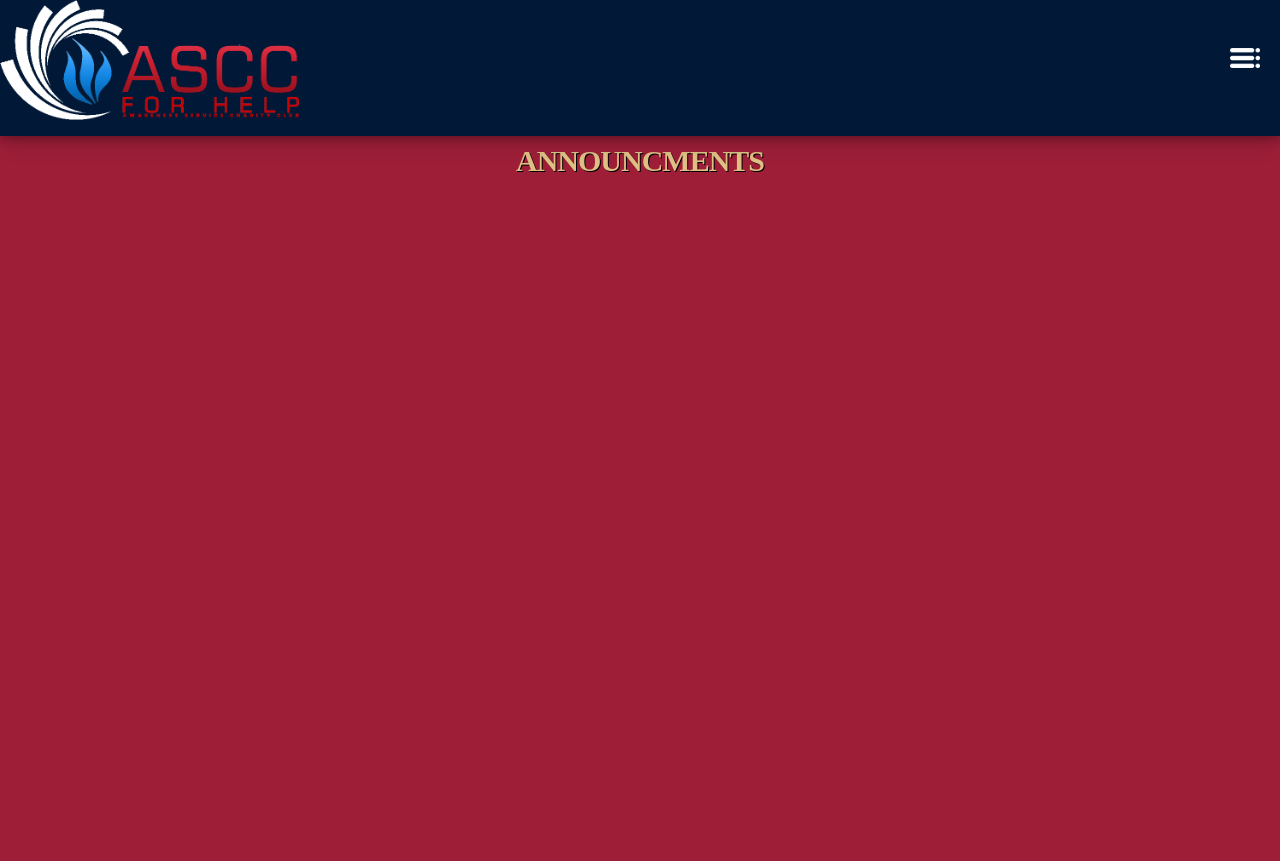
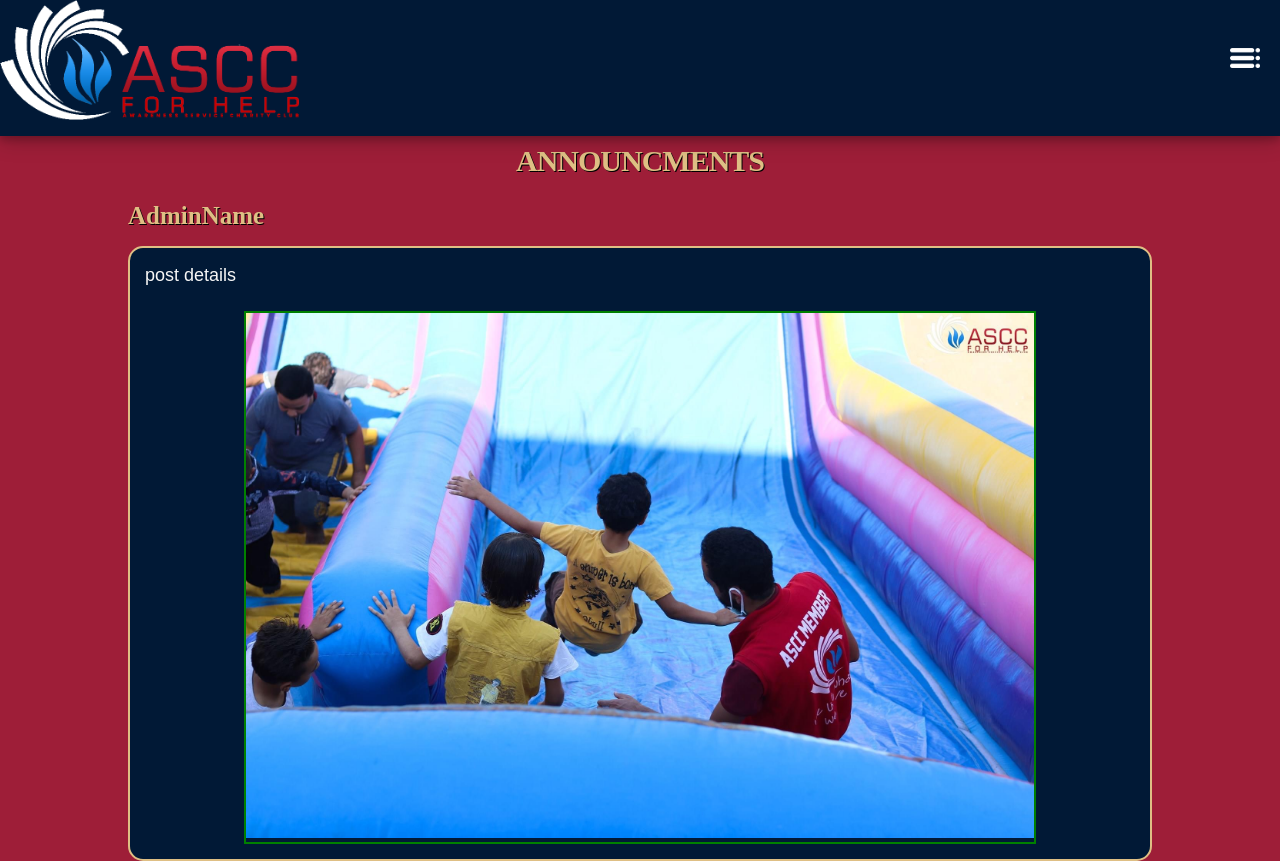
Before and after one commit to Gannah27/MiuAscc, a website: page miuascc.github.io-main/Announcments.html in a window 1280 px wide. Before the commit the page ends 800 px from the top, so only its background shows below. Drawn offline with Linux system fonts and the light colour scheme.

Commit message:
front end modifications

```diff
--- a/miuascc.github.io-main/Announcments.html
+++ b/miuascc.github.io-main/Announcments.html
@@ -54,4 +54,14 @@
 
         </p>
     </div>
+
+    <div class="postContainer">
+        <h3>AdminName</h3>
+        <div class="post">
+            <div class="p1">post details</div>
+            <div class="mediaContainer"> <img style="width:100%;" src="assets/slideshow image 12.JPG"> </div>
+
+        </div>
+    </div>
+
 </body>
--- a/miuascc.github.io-main/assets/main.css
+++ b/miuascc.github.io-main/assets/main.css
@@ -230,6 +230,23 @@ p {
   text-align: center;
 }
 
+h3 {
+  font-size: 25px;
+  color: #DFBF84;
+  text-shadow: 1px 1px 0 #000;
+
+  line-height: 10px;
+}
+
+.p1 {
+  color: #f6f6f6;
+  font-family: 'Orienta', sans-serif;
+  font-size: 18px;
+  line-height: 24px;
+  margin: 0 0 24px;
+
+}
+
 li {
   color: #f6f6f6;
   font-family: 'Orienta', sans-serif;
@@ -386,3 +403,28 @@ a:hover {
   box-shadow: 0 4px 8px 0 rgba(0, 0, 0, 0.2), 0 6px 20px 0 rgba(0, 0, 0, 0.19);
   border-radius: 10px;
 }
+
+.post {
+  height: auto;
+  width: 100%;
+  position: relative;
+  padding: 15px;
+  margin: auto;
+  border: #DFBF84 solid 2px;
+  border-radius: 15px;
+  background-color: #011936FF;
+}
+
+.postContainer {
+  width: 80%;
+  position: relative;
+  margin: auto;
+}
+
+.mediaContainer {
+  position: relative;
+  margin: auto;
+  width: 80%;
+  height: auto;
+  border: green solid 2px;
+}
--- /dev/null
+++ b/package.json
@@ -0,0 +1,5 @@
+{
+  "dependencies": {
+    "firebase": "^9.15.0"
+  }
+}
```
Also changed, not shown: 1 other file.
